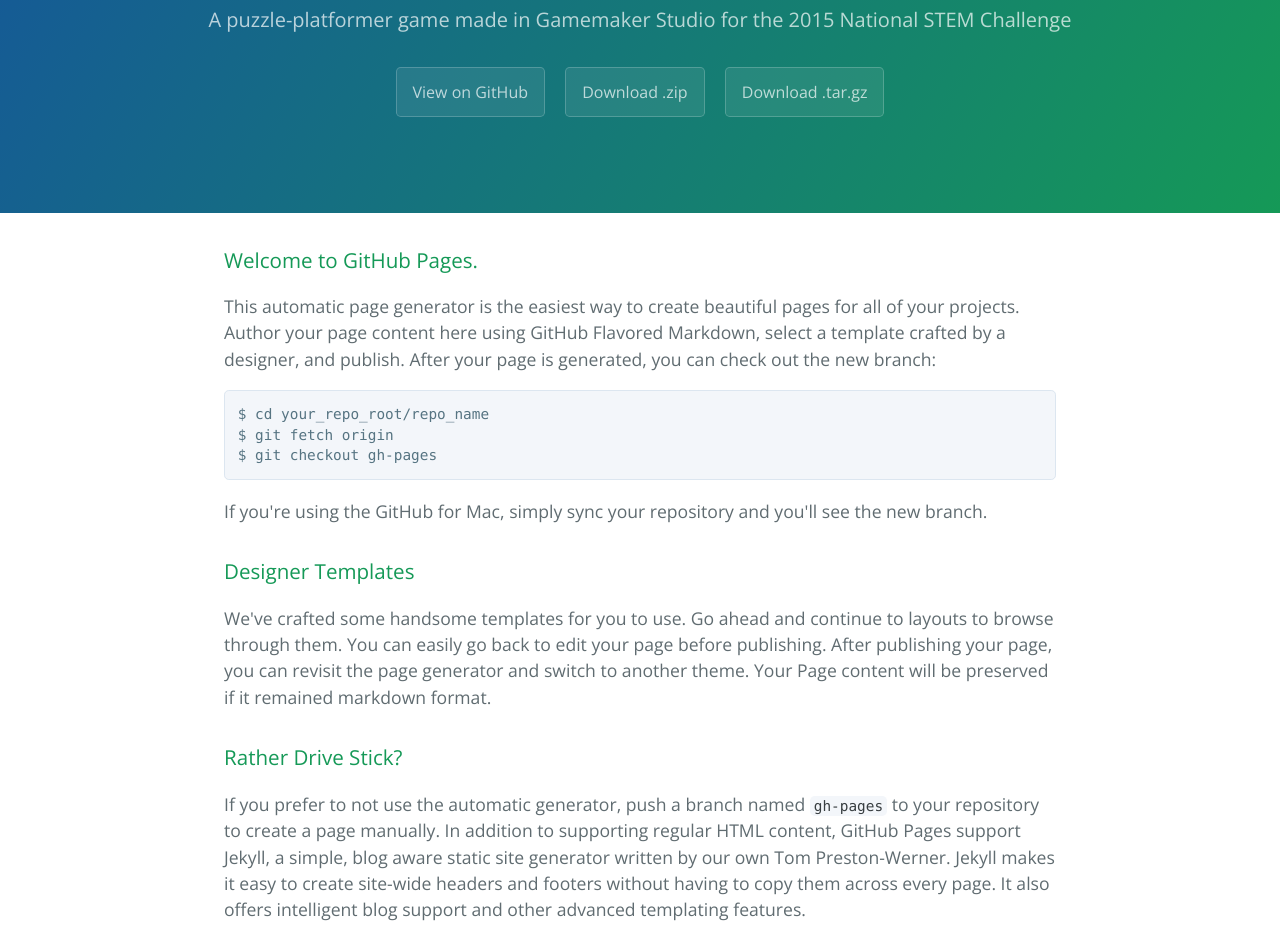
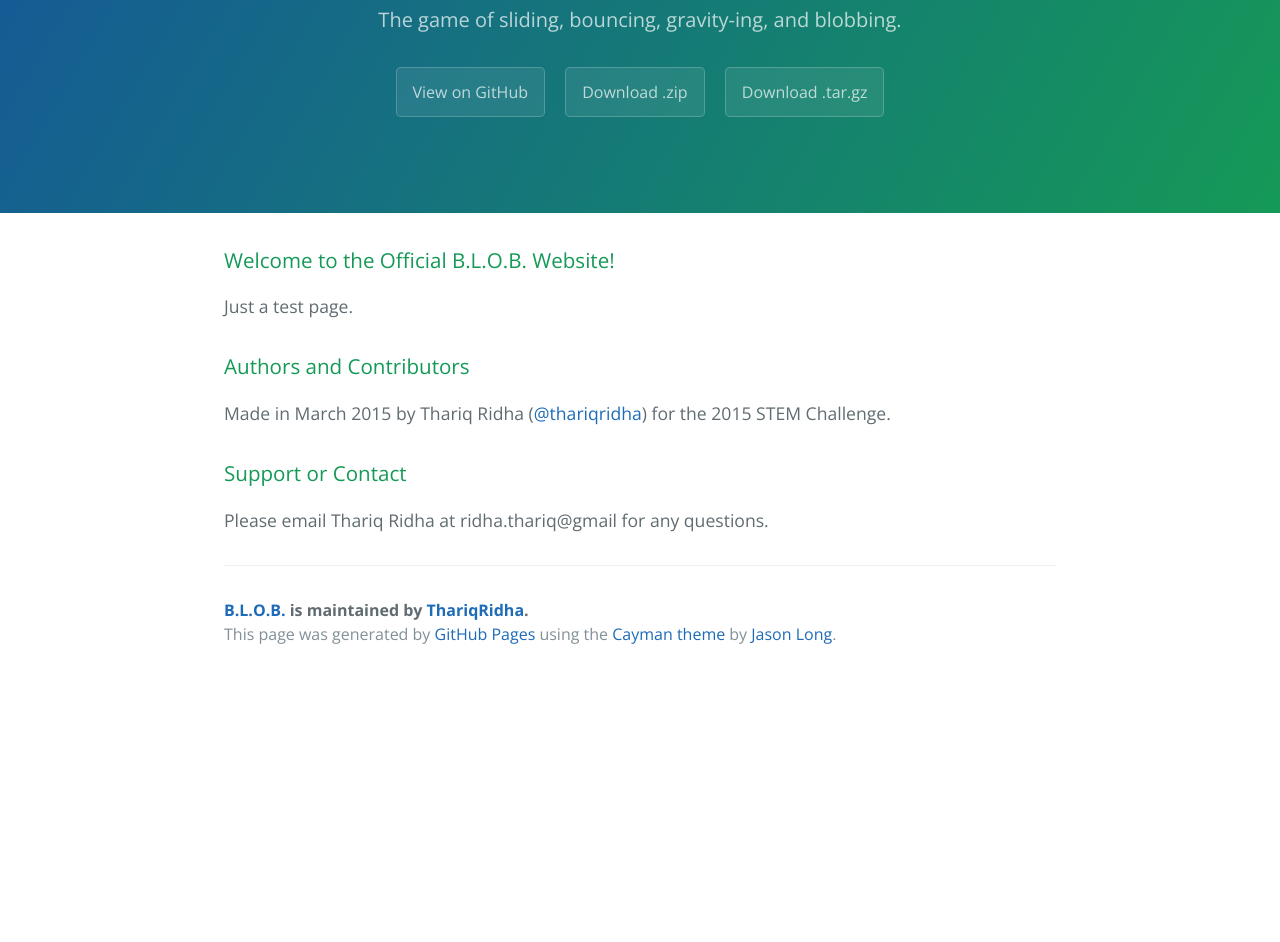
Before and after one commit to tRidha/Blob_the_Game, a plain HTML site: page index.html in a window 1280 px wide. Shown: the part 170-1112 px from the top of the page. After the commit the page ends 848 px from the top, so only its background shows below. Drawn offline with nearby package versions, Linux system fonts and the light colour scheme.

```diff
--- a/index.html
+++ b/index.html
@@ -2,7 +2,7 @@
 <html lang="en-us">
   <head>
     <meta charset="UTF-8">
-    <title>Blob the game by ThariqRidha</title>
+    <title>B.L.O.B. by ThariqRidha</title>
     <meta name="viewport" content="width=device-width, initial-scale=1">
     <link rel="stylesheet" type="text/css" href="stylesheets/normalize.css" media="screen">
     <link href='http://fonts.googleapis.com/css?family=Open+Sans:400,700' rel='stylesheet' type='text/css'>
@@ -11,8 +11,8 @@
   </head>
   <body>
     <section class="page-header">
-      <h1 class="project-name">Blob the game</h1>
-      <h2 class="project-tagline">A puzzle-platformer game made in Gamemaker Studio for the 2015 National STEM Challenge</h2>
+      <h1 class="project-name">B.L.O.B.</h1>
+      <h2 class="project-tagline">The game of sliding, bouncing, gravity-ing, and blobbing.</h2>
       <a href="https://github.com/ThariqRidha/Blob_the_Game" class="btn">View on GitHub</a>
       <a href="https://github.com/ThariqRidha/Blob_the_Game/zipball/master" class="btn">Download .zip</a>
       <a href="https://github.com/ThariqRidha/Blob_the_Game/tarball/master" class="btn">Download .tar.gz</a>
@@ -20,39 +20,22 @@
 
     <section class="main-content">
       <h3>
-<a id="welcome-to-github-pages" class="anchor" href="#welcome-to-github-pages" aria-hidden="true"><span class="octicon octicon-link"></span></a>Welcome to GitHub Pages.</h3>
+<a id="welcome-to-the-official-blob-website" class="anchor" href="#welcome-to-the-official-blob-website" aria-hidden="true"><span class="octicon octicon-link"></span></a>Welcome to the Official B.L.O.B. Website!</h3>
 
-<p>This automatic page generator is the easiest way to create beautiful pages for all of your projects. Author your page content here using GitHub Flavored Markdown, select a template crafted by a designer, and publish. After your page is generated, you can check out the new branch:</p>
-
-<pre><code>$ cd your_repo_root/repo_name
-$ git fetch origin
-$ git checkout gh-pages
-</code></pre>
-
-<p>If you're using the GitHub for Mac, simply sync your repository and you'll see the new branch.</p>
-
-<h3>
-<a id="designer-templates" class="anchor" href="#designer-templates" aria-hidden="true"><span class="octicon octicon-link"></span></a>Designer Templates</h3>
-
-<p>We've crafted some handsome templates for you to use. Go ahead and continue to layouts to browse through them. You can easily go back to edit your page before publishing. After publishing your page, you can revisit the page generator and switch to another theme. Your Page content will be preserved if it remained markdown format.</p>
-
-<h3>
-<a id="rather-drive-stick" class="anchor" href="#rather-drive-stick" aria-hidden="true"><span class="octicon octicon-link"></span></a>Rather Drive Stick?</h3>
-
-<p>If you prefer to not use the automatic generator, push a branch named <code>gh-pages</code> to your repository to create a page manually. In addition to supporting regular HTML content, GitHub Pages support Jekyll, a simple, blog aware static site generator written by our own Tom Preston-Werner. Jekyll makes it easy to create site-wide headers and footers without having to copy them across every page. It also offers intelligent blog support and other advanced templating features.</p>
+<p>Just a test page.</p>
 
 <h3>
 <a id="authors-and-contributors" class="anchor" href="#authors-and-contributors" aria-hidden="true"><span class="octicon octicon-link"></span></a>Authors and Contributors</h3>
 
-<p>You can <a href="https://github.com/blog/821" class="user-mention">@mention</a> a GitHub username to generate a link to their profile. The resulting <code>&lt;a&gt;</code> element will link to the contributor's GitHub Profile. For example: In 2007, Chris Wanstrath (<a href="https://github.com/defunkt" class="user-mention">@defunkt</a>), PJ Hyett (<a href="https://github.com/pjhyett" class="user-mention">@pjhyett</a>), and Tom Preston-Werner (<a href="https://github.com/mojombo" class="user-mention">@mojombo</a>) founded GitHub.</p>
+<p>Made in March 2015 by Thariq Ridha (<a href="https://github.com/thariqridha" class="user-mention">@thariqridha</a>) for the 2015 STEM Challenge.</p>
 
 <h3>
 <a id="support-or-contact" class="anchor" href="#support-or-contact" aria-hidden="true"><span class="octicon octicon-link"></span></a>Support or Contact</h3>
 
-<p>Having trouble with Pages? Check out the documentation at <a href="https://help.github.com/pages">https://help.github.com/pages</a> or contact <a href="mailto:support@github.com">support@github.com</a> and we’ll help you sort it out.</p>
+<p>Please email Thariq Ridha at ridha.thariq@gmail for any questions.</p>
 
       <footer class="site-footer">
-        <span class="site-footer-owner"><a href="https://github.com/ThariqRidha/Blob_the_Game">Blob the game</a> is maintained by <a href="https://github.com/ThariqRidha">ThariqRidha</a>.</span>
+        <span class="site-footer-owner"><a href="https://github.com/ThariqRidha/Blob_the_Game">B.L.O.B.</a> is maintained by <a href="https://github.com/ThariqRidha">ThariqRidha</a>.</span>
 
         <span class="site-footer-credits">This page was generated by <a href="https://pages.github.com">GitHub Pages</a> using the <a href="https://github.com/jasonlong/cayman-theme">Cayman theme</a> by <a href="https://twitter.com/jasonlong">Jason Long</a>.</span>
       </footer>
```
Also changed, not shown: params.json (+1 -1 lines).
